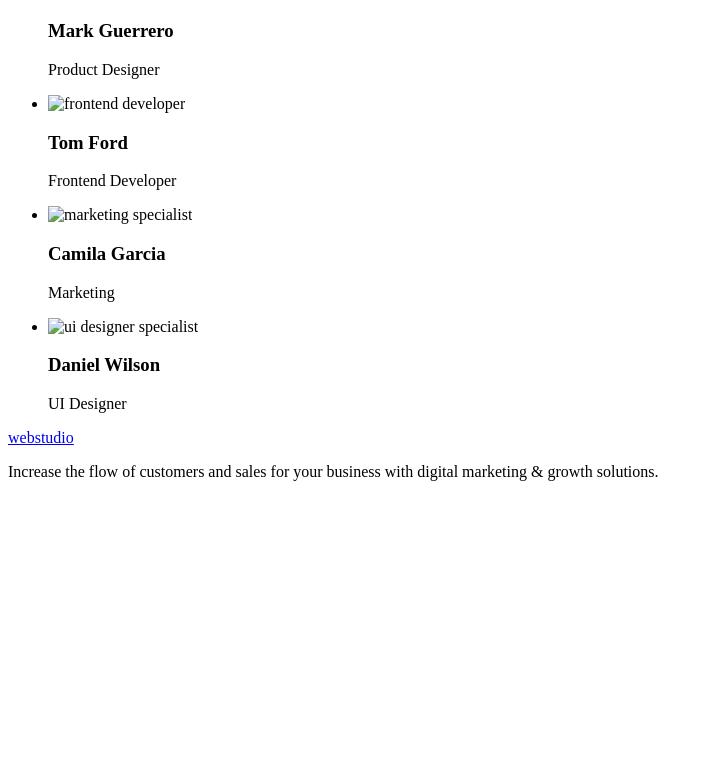
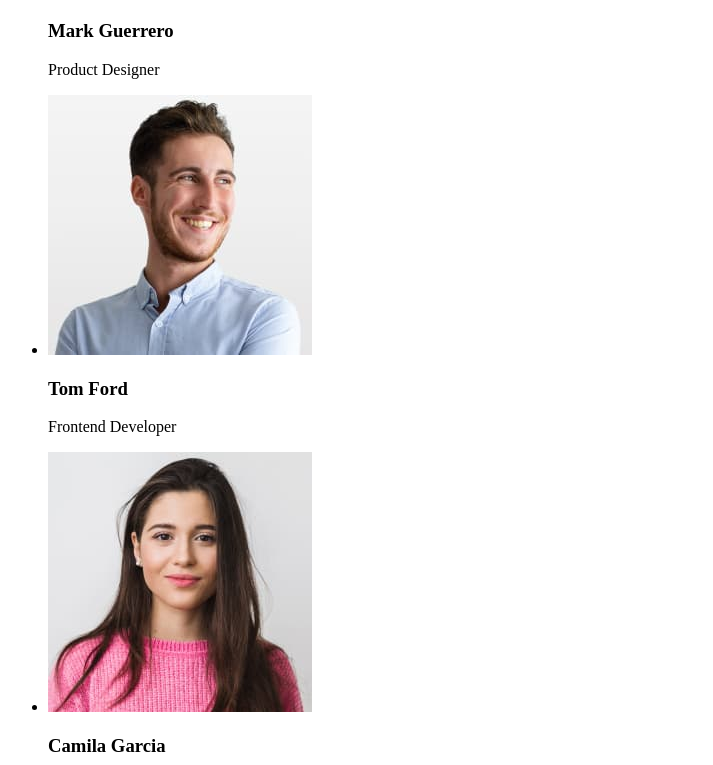
Before and after one commit to tanyyaato/goit-markup-hw-01, a plain HTML site: page index.html in a window 1280 px wide. Shown: the part 875-1640 px from the top of the page, without its empty margins (0-713 px from the left). Before the commit the page ends 1372 px from the top, so only its background shows below. Drawn offline with Linux system fonts and the light colour scheme; the site is published under a folder, as on GitHub Pages, so addresses that start at the root find nothing.

Commit message:
fixed pictures

```diff
--- a/index.html
+++ b/index.html
@@ -87,17 +87,17 @@
                 </li>
 
                 <li>
-                    <img src="/image/frontend developer.jpg" alt="frontend developer" width="264" height="260" />
+                    <img src="./image/frontend developer.jpg" alt="frontend developer" width="264" height="260" />
                     <h3>Tom Ford</h3>
                     <p>Frontend Developer</p>
                 </li>
                 <li>
-                    <img src="/image/marketing.jpg" alt="marketing specialist" width="264" height="260" />
+                    <img src="./image/marketing.jpg" alt="marketing specialist" width="264" height="260" />
                     <h3>Camila Garcia</h3>
                     <p>Marketing</p>
                 </li>
                 <li>
-                    <img src="/image/ui designer.jpg" alt="ui designer specialist" width="264" height="260" />
+                    <img src="./image/ui designer.jpg" alt="ui designer" width="264" height="260" />
                     <h3>Daniel Wilson</h3>
                     <p>UI Designer</p>
                 </li>
```
